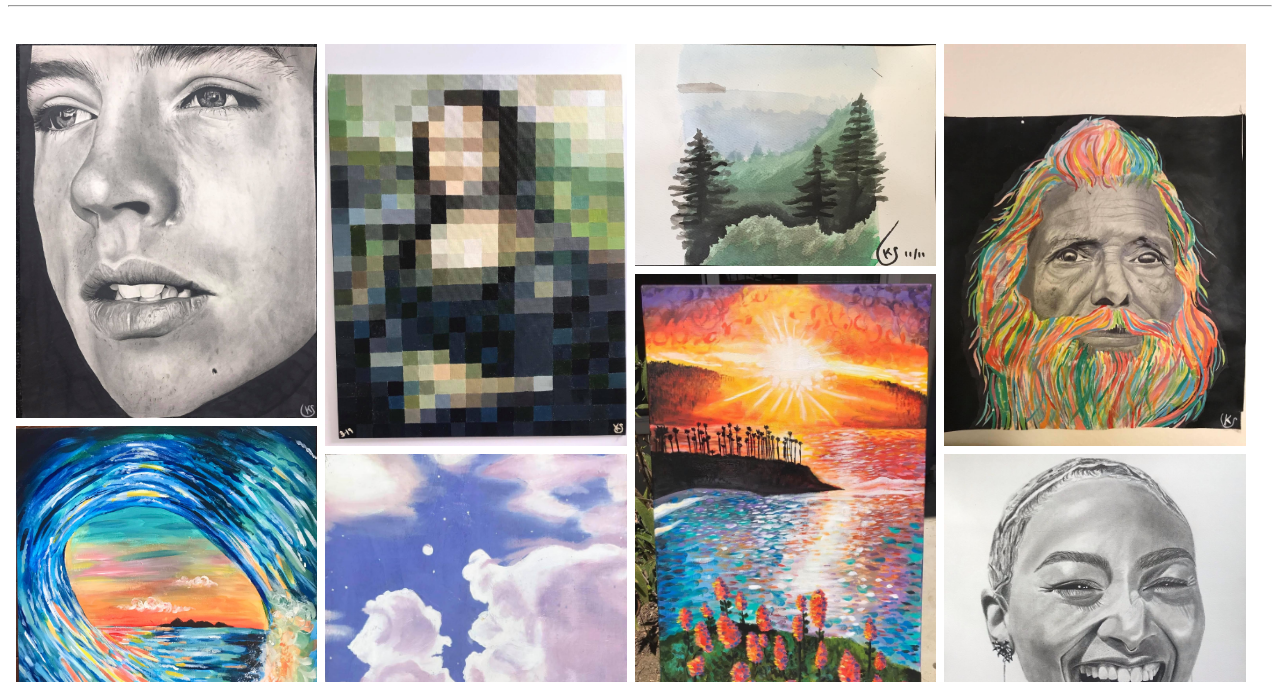
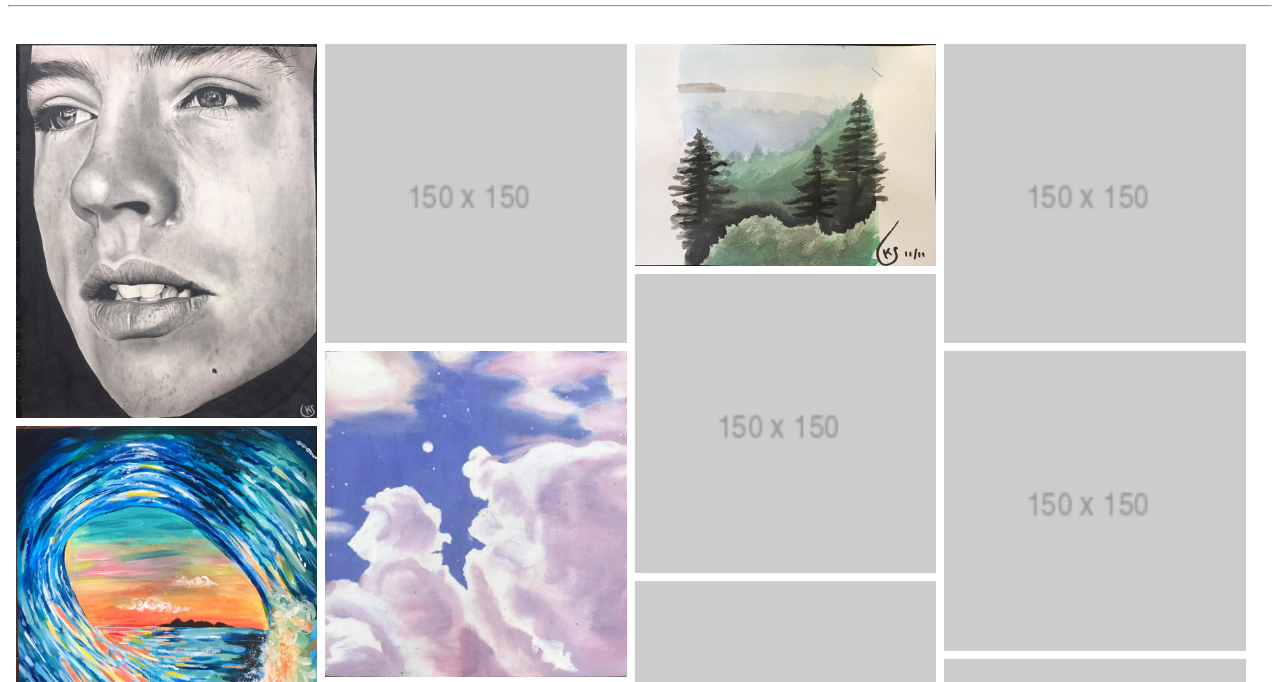
Before and after one commit to kyra726smith/kyra726smith.github.io, a plain HTML site: page grc338/kyra-smith-art/index.html in a window 1280 px wide. Shown: the part 92-774 px from the top of the page. Drawn offline with Linux system fonts and the light colour scheme.

Commit message:
Update index.html

```diff
--- a/grc338/kyra-smith-art/index.html
+++ b/grc338/kyra-smith-art/index.html
@@ -39,7 +39,7 @@
 
     </div>
     <div class="column">
-        <img src="images/monalisa.jpg" alt="Painting of Mona Lisa">
+        <img src="images/placeholder.jpg" alt="Placeholder">
         <img src="images/cloud1.jpg" alt="Painting of a cloud">
         <img src="images/placeholder.jpg" alt="Placeholder">
         <img src="images/placeholder.jpg" alt="Placeholder">
@@ -48,7 +48,7 @@
       </div>
       <div class="column">
         <img src="images/watercolorwoods.jpg" alt="Painting of trees">
-        <img src="images/colorfullaguna.jpg" alt="Painting of Laguna">
+        <img src="images/placeholder.jpg" alt="Placeholder">
         <img src="images/placeholder.jpg" alt="Placeholder">
         <img src="images/placeholder.jpg" alt="Placeholder">
         <img src="images/placeholder.jpg" alt="Placeholder">
@@ -56,8 +56,8 @@
 
       </div>
       <div class="column">
-        <img src="images/rainbowman.jpg" alt="Painting of old man">
-        <img src="images/tashipencil.jpg" alt="Drawing of Tashi">
+        <img src="images/placeholder.jpg" alt="Placeholder">
+        <img src="images/placeholder.jpg" alt="Placeholder">
         <img src="images/placeholder.jpg" alt="Placeholder">
         <img src="images/placeholder.jpg" alt="Placeholder">
         <img src="images/placeholder.jpg" alt="Placeholder">
```
